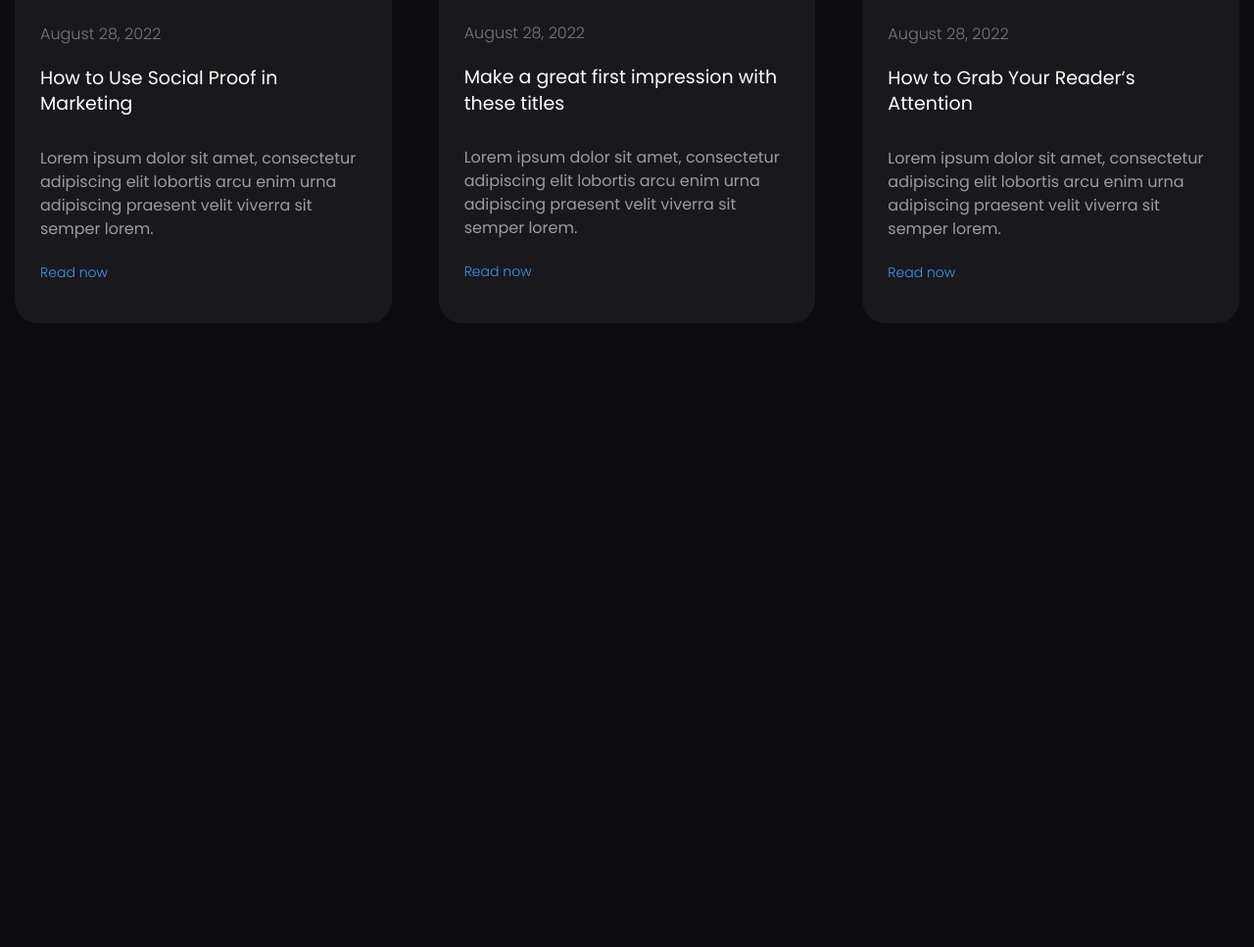
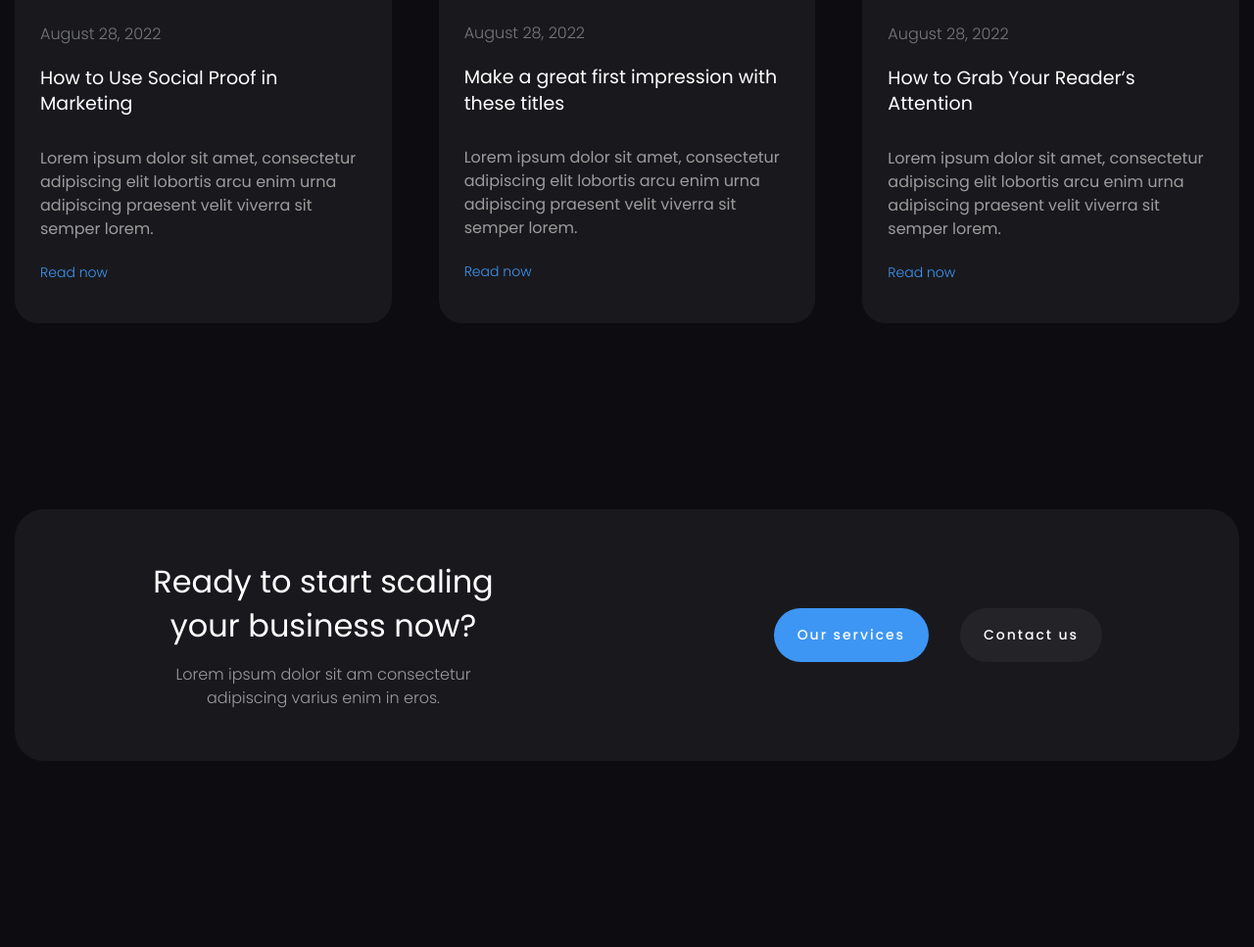
Before and after one commit to serlisovyk/Growfy, a website built with Vite: page index.html in a window 1280 px wide. Shown: the part 5588-6555 px from the top of the page at 98% size. Before the commit the page ends 6108 px from the top, so only its background shows below. Built offline with nearby package versions, Linux system fonts and the light colour scheme.

Commit message:
Add contact section

```diff
--- a/css/style.css
+++ b/css/style.css
@@ -766,3 +766,66 @@ body {
 }
 
 /* #endregion */
+/* #region Contact */
+
+.contact__inner {
+  display: flex;
+  justify-content: space-between;
+  align-items: center;
+  gap: 20px;
+  background: var(--gray-color-2);
+  border-radius: 30px;
+  padding: 52px 140px;
+}
+
+.contact__content {
+  max-width: 350px;
+  text-align: center;
+}
+
+.contact__title {
+  font-size: 32px;
+  line-height: 140%;
+  color: var(--white-color);
+  margin-bottom: 16px;
+}
+
+.contact__text {
+  font-weight: 300;
+}
+
+.contact__btns {
+  display: flex;
+  gap: 32px;
+}
+
+@media (width <= 1080px) {
+  .contact__inner {
+    padding-inline: 100px;
+  }
+}
+
+@media (width <= 1023px) {
+  .contact__inner {
+    flex-direction: column;
+    align-items: center;
+    text-align: center;
+    gap: 30px;
+    padding-inline: 50px;
+  }
+}
+
+@media (width <= 767px) {
+  .contact__title {
+    font-size: 26px;
+  }
+}
+
+@media (width <= 500px) {
+  .contact__btns {
+    flex-direction: column;
+    gap: 20px;
+  }
+}
+
+/* #endregion */
--- a/index.html
+++ b/index.html
@@ -723,7 +723,30 @@
           </div>
         </section>
         <!-- #endregion -->
+        <!-- #region Contact -->
+        <section class="section">
+          <div class="container">
+            <div class="contact__inner">
+              <div class="contact__content">
+                <h2 class="contact__title">
+                  Ready to start scaling your business now?
+                </h2>
+                <div class="contact__text">
+                  <p>
+                    Lorem ipsum dolor sit am consectetur adipiscing varius enim in
+                    eros.
+                  </p>
+                </div>
+              </div>
+              <div class="contact__btns">
+                <button type="button" class="btn btn-primary">Our services</button>
+                <button type="button" class="btn btn-secondary">Contact us</button>
+              </div>
+            </div>
+          </div>
+        </section>
       </main>
+      <!-- #endregion -->
     </div>
   </body>
 </html>
```
